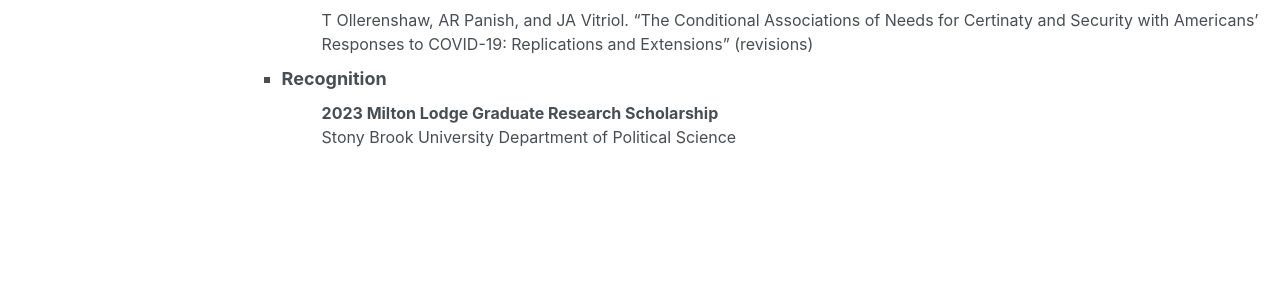
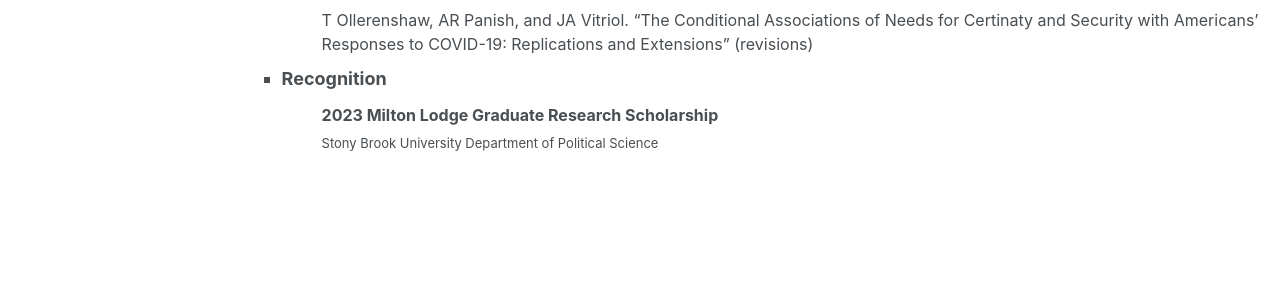
Before and after one commit to adampanish/adampanish.github.io, a Jekyll site: the page built from _pages/research.html, in a window 1280 px wide and 1291 px high. Shown: the part 710-1006 px from the top of the window. Built offline with Jekyll 4.4.1, drawn with Linux system fonts in a browser that asks for light colours; some web fonts are replaced.

Commit message:
Update research.html

```diff
--- a/_pages/research.html
+++ b/_pages/research.html
@@ -51,11 +51,10 @@
   <li>
     <b>Recognition</b>
     <ul style="list-style-type:none">
-      <font size=3>
-        <li><b>2023 Milton Lodge Graduate Research Scholarship</b><br>
-          Stony Brook University Department of Political Science
-        </li>
-      </font>
+      <li>
+        <font size=3><b>2023 Milton Lodge Graduate Research Scholarship</b><br></font>
+        <font size=2>Stony Brook University Department of Political Science</font>
+      </li>
     </ul>
   </li>
 </ul>
```
